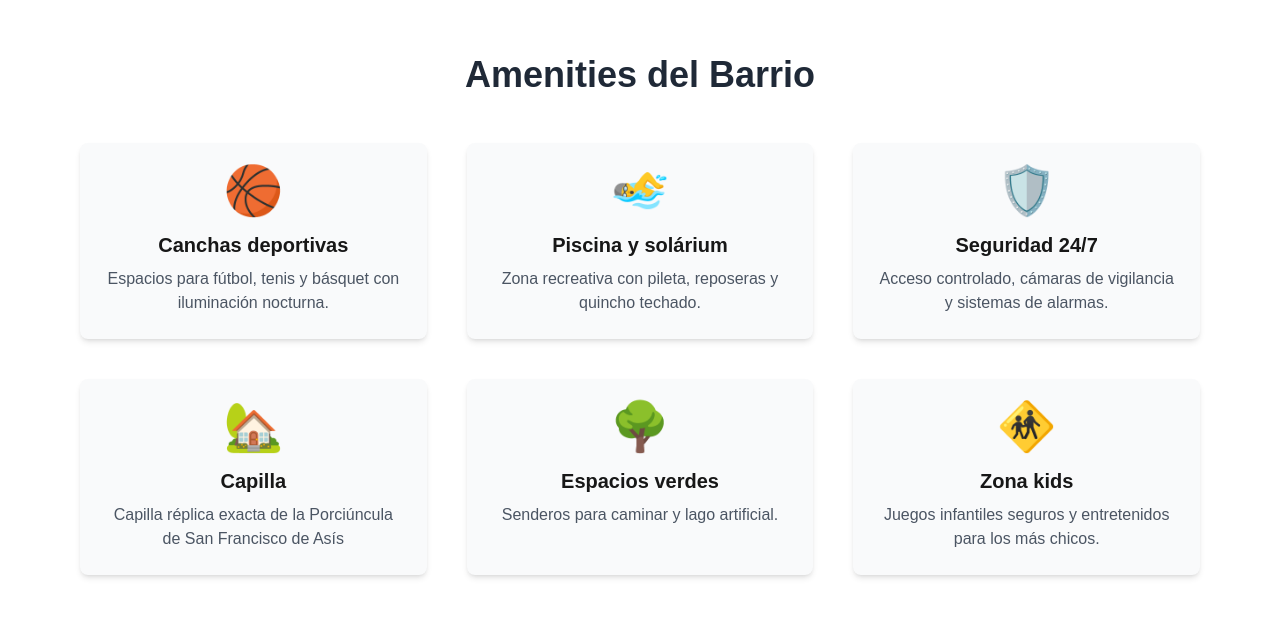
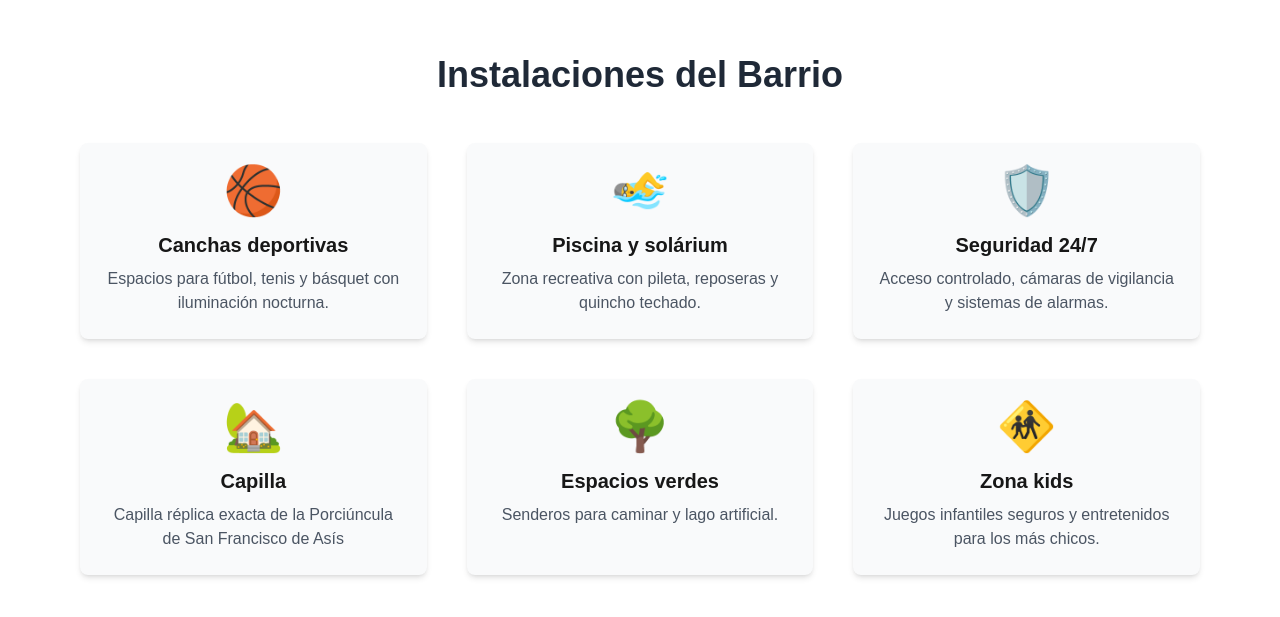
Before and after one commit to willy9461/BarrioPrivado, a Next.js app in the folder barrio-privado-app/: page / in a window 1280 px wide. Shown: the part 2425-3042 px from the top of the page. Built offline with nearby package versions, Linux system fonts and the light colour scheme.

Commit message:
cambio menor para prueba de despliegue

```diff
--- a/barrio-privado-app/src/app/page.tsx
+++ b/barrio-privado-app/src/app/page.tsx
@@ -85,7 +85,7 @@ export default function HomePage() {
         className="bg-white py-20 px-6 md:px-10 lg:px-20 text-center"
       >
         <h2 className="text-3xl md:text-4xl font-bold mb-12 text-gray-800">
-          Amenities del Barrio
+          Instalaciones del Barrio
         </h2>
 
         <div className="grid gap-10 sm:grid-cols-2 lg:grid-cols-3">
```
